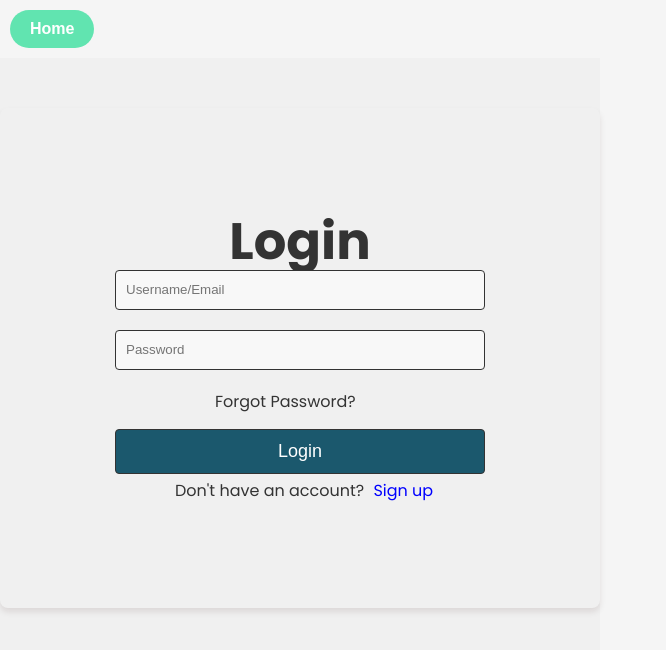
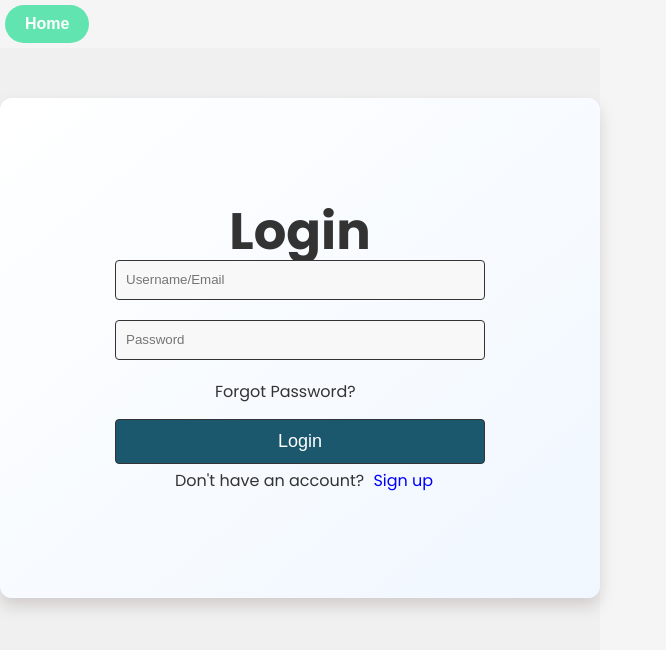
Before and after one commit to MORISON-K/AITS, a React (Vite) app in the folder client/aits_frontend/: page /Login-Page in a window 1280 px wide. Shown: the top 650 px of the page, without its empty margins (0-666 px from the left). Built offline with nearby package versions, Linux system fonts and the light colour scheme; no server answers; the HTML template or start-up script is replaced by a standard one.

Commit message:
improved styling for the login page

```diff
--- a/client/aits_frontend/src/App.css
+++ b/client/aits_frontend/src/App.css
@@ -44,7 +44,7 @@
 .nav-bar {
   background-color: whitesmoke;
   color: #fff;
-  padding: 10px;
+  padding: 5px;
   display: flex;
   justify-content: space-between;
 }
@@ -103,27 +103,39 @@ cd
 }
 
 /* Styling for the login page */
+/* Styling for the login page */
 .Register-page,
 .login-page {
-	display: flex;
+    display: flex;
     flex-direction: column;
     align-items: center;
     justify-content: center;
     margin: 50px auto;
-    padding: 20px;
-    border-radius: 8px;
-    box-shadow: 0 4px 6px rgba(48, 4, 4, 0.1);
+    padding: 30px;
+    border-radius: 12px;
+    box-shadow: 0 8px 16px rgba(48, 4, 4, 0.15);
+    background-color: white;
+    transition: transform 0.3s ease, box-shadow 0.3s ease;
+}
+
+.Register-page:hover,
+.login-page:hover {
+    transform: translateY(-5px);
+    box-shadow: 0 12px 20px rgba(48, 4, 4, 0.2);
 }
 
 .Register-page {
-	width: 600px;
+    width: 600px;
+    background: linear-gradient(to bottom right, #ffffff, #f8f9fa);
 }
 
 .login-page {
-	margin-top: 50px;
-	width: 600px;
-	height: 500px;
+    margin-top: 50px;
+    width: 600px;
+    height: 500px;
+    background: linear-gradient(to bottom right, #ffffff, #f0f7ff);
 }
+
 
 .login-input {
    width: 370px;
```
